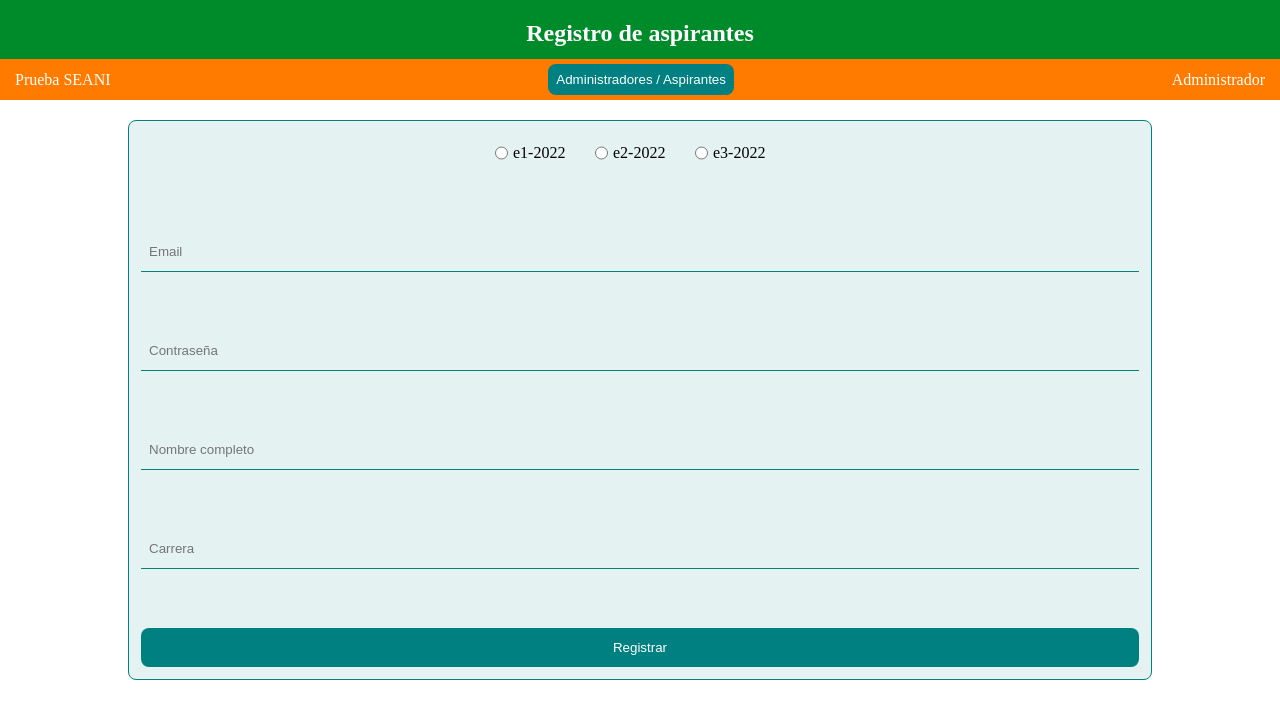
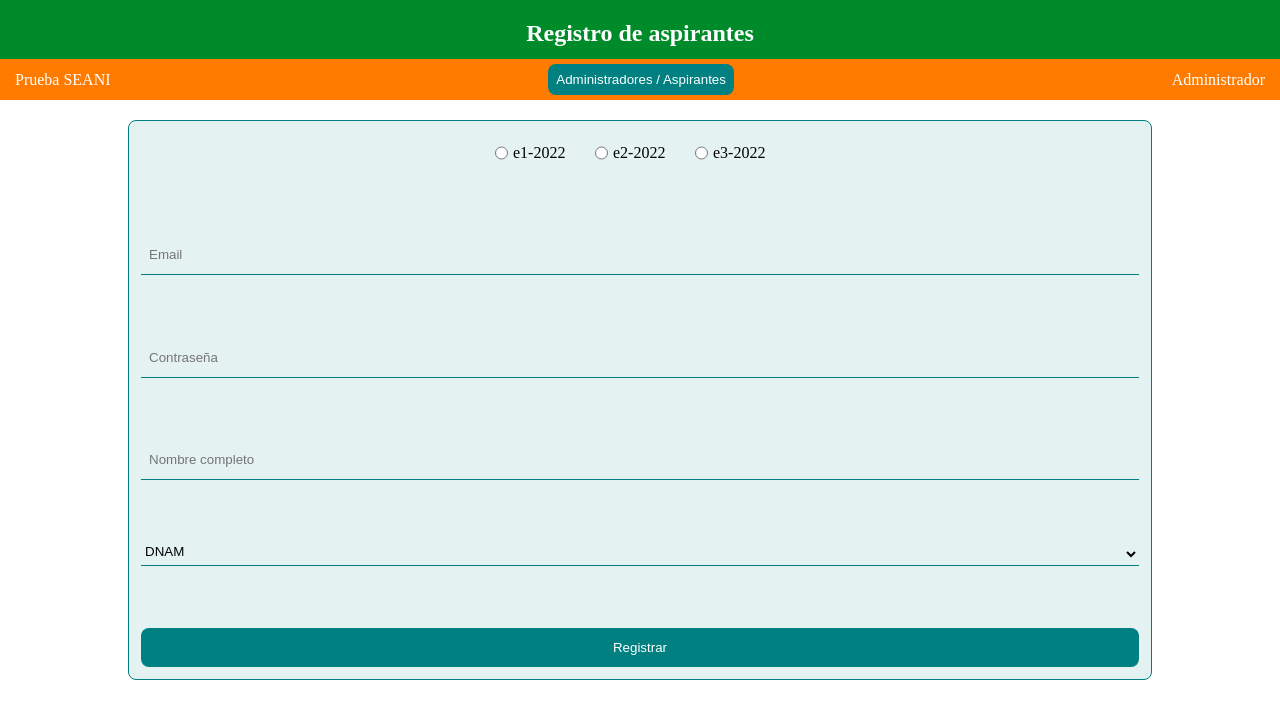
Before and after one commit to examenSeani/registro-seani-aspirantes, a React (Create React App) app: page / in a window 1280 px wide. Shown: the top 718 px of the page. Built offline with nearby package versions, Linux system fonts and the light colour scheme.

Commit message:
Select carrera option

```diff
--- a/src/components/AdminRegister.jsx
+++ b/src/components/AdminRegister.jsx
@@ -1,4 +1,4 @@
-import React, {useState, useContext} from 'react';
+import React, {useContext} from 'react';
 import styled from 'styled-components';
 import {ContextAdmin} from '../context/AdminContextRegister';
 
--- a/src/components/Form.jsx
+++ b/src/components/Form.jsx
@@ -79,13 +79,27 @@ const FromRegister = () => {
                 onChange={cambiar}
             />
 
-            <input
+            {/* <input
                 type="text"
                 placeholder="Carrera"
                 name="carrera"
                 value={alumnos.carrera}
                 onChange={cambiar}
-            />
+            /> */}
+            <Select name='carrera' value={alumnos.carrera} onChange={ cambiar } >
+              <option value="DNAM">DNAM</option>
+              <option value="PIAA">PIAA</option>
+              <option value="PIAM">PIAM</option>
+              <option value="MAUU">MAUU</option>
+              <option value="DMIAR">DMIAP</option>
+              <option value="MAI">MAI</option>
+              <option value="PIAP">PIAP</option>
+              <option value="AACH">AACH</option>
+              <option value="TIADSM">TIADSM</option>
+              <option value="TIAIRD">TIAIRD</option>
+              <option value="TIAVND">TIAVND</option>
+              <option value="MAR">MAR</option>
+            </Select>
             <Boton>Registrar</Boton>
         </Registro>
         </>
@@ -149,4 +163,12 @@ const Boton = styled.button`
     }
 `;
 
+const Select = styled.select`
+  width: 100%;
+  background: transparent;
+  border: none;
+  border-bottom: solid 1px teal;
+  padding-bottom: 5px;
+`;
+
 export default FromRegister;
--- a/src/context/registroContext.jsx
+++ b/src/context/registroContext.jsx
@@ -9,7 +9,9 @@ const ContextRegistro = React.createContext();
 
 const ProviderRegistro = ({children}) => {
 
-    const [alumnos, setalumnos] = useState({});
+    const [alumnos, setalumnos] = useState({
+      carrera: 'DNAM'
+    });
     const [test, setTest] = useState([]);
     const [logico, setlogico] = useState([]);
     const [matematico, setmatematico] = useState([]);
@@ -19,12 +21,13 @@ const ProviderRegistro = ({children}) => {
         gender : ""
     });
 
-    const cambiar = (e) => {
-        const { value, name } = e.target;
+    const cambiar = ({target:{value, name}}) => {
+
         setalumnos({
           ...alumnos,
           [name]: value,
         });
+
     };
 
     const handleRadio = (e)=>{
@@ -40,7 +43,8 @@ const ProviderRegistro = ({children}) => {
     let etapaFinal = etapa.gender;
 
     const registrar = (e) => {
-        e.preventDefault();
+      e.preventDefault();
+      etapa.gender != '' ?
       firebase
         .auth()
         .createUserWithEmailAndPassword(alumnos.email, alumnos.password)
@@ -70,7 +74,9 @@ const ProviderRegistro = ({children}) => {
         .catch((err) => {
           alert(err);
           console.log(err);
-        });
+        })
+
+        :alert('Seleccione una etapa');
     };
 
     const sendVerificationEmail = () => {
```
